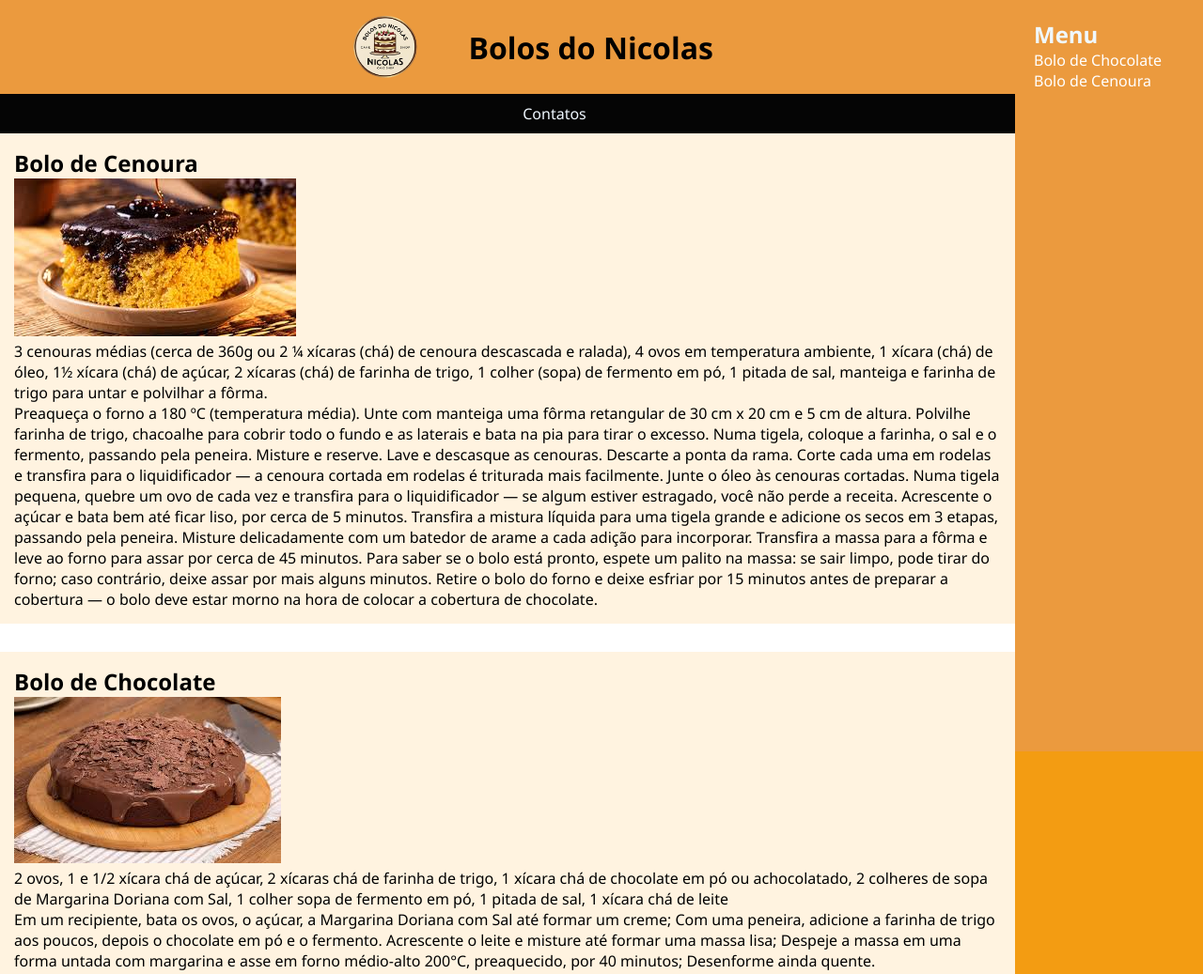
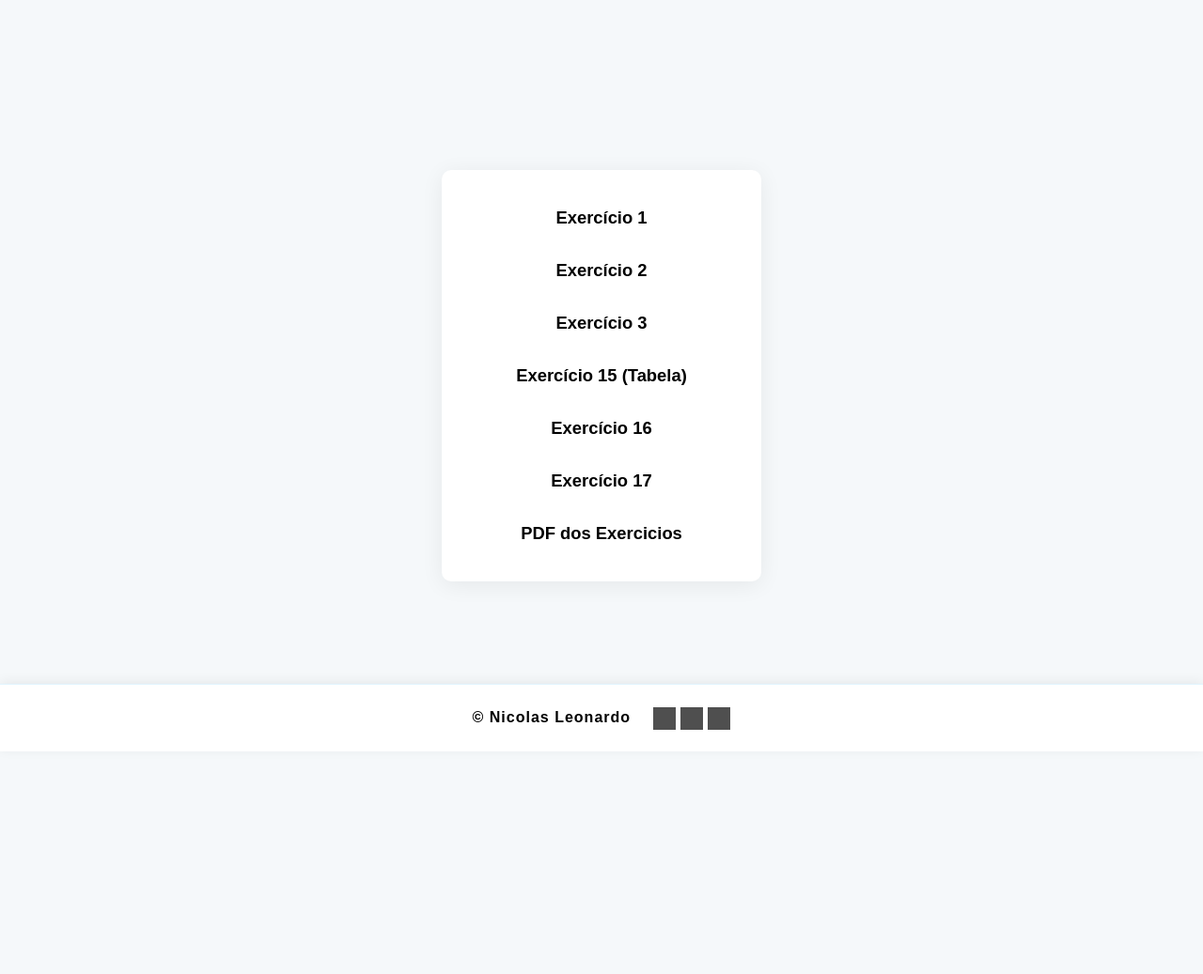
Before and after one commit to NicolasLeonardoo/Formularios, a plain HTML site: page index.html in a window 1280 px wide. Shown: the top 1037 px of the page at 94% size. After the commit the page ends 800 px from the top, so only its background shows below. Drawn offline with Linux system fonts and the light colour scheme; grey boxes are pictures that could not be loaded.

Commit message:
lista de exercicios

```diff
--- a/index.html
+++ b/index.html
@@ -4,70 +4,38 @@
 <head>
     <meta charset="UTF-8">
     <meta name="viewport" content="width=device-width, initial-scale=1.0">
-    <link rel="stylesheet" href="style/layout.css   ">
-    <link rel="shortcut icon" href="img/favicon-16x16.png" type="image/x-icon">
-    <title>Bolos do Nicolas</title>
+    <link rel="stylesheet" href="style/index.css">
+    <title>INDEX</title>
 
 </head>
 
 <body>
-    <!--EXERCICIO 17-->
-    <header>
-        <img id="logo" src="img/logo.png" alt="logo" height="100px">
-        <h1>Bolos do Nicolas</h1>
-    </header>
-    <nav> <a href="paginas/contato.html">Contatos</a></nav>
-    <main>
-        <section>
-            <article id="cenoura">
-                <h2>Bolo de Cenoura</h2>
-                <img src="img/cenoura.jfif">
-                <p>3 cenouras médias (cerca de 360g ou 2 ¼ xícaras (chá) de cenoura descascada e ralada), 4 ovos em
-                    temperatura ambiente, 1 xícara (chá) de óleo, 1½ xícara (chá) de açúcar, 2 xícaras (chá) de farinha
-                    de trigo, 1 colher (sopa) de fermento em pó, 1 pitada de sal, manteiga e farinha de trigo para untar
-                    e polvilhar a fôrma.</p>
-                <p>Preaqueça o forno a 180 ºC (temperatura média). Unte com manteiga uma fôrma retangular de 30 cm x 20
-                    cm e 5 cm de altura. Polvilhe farinha de trigo, chacoalhe para cobrir todo o fundo e as laterais e
-                    bata na pia para tirar o excesso.
-                    Numa tigela, coloque a farinha, o sal e o fermento, passando pela peneira. Misture e reserve.
-                    Lave e descasque as cenouras. Descarte a ponta da rama. Corte cada uma em rodelas e transfira para o
-                    liquidificador — a cenoura cortada em rodelas é triturada mais facilmente.
-                    Junte o óleo às cenouras cortadas. Numa tigela pequena, quebre um ovo de cada vez e transfira para o
-                    liquidificador — se algum estiver estragado, você não perde a receita. Acrescente o açúcar e bata
-                    bem até ficar liso, por cerca de 5 minutos.
-                    Transfira a mistura líquida para uma tigela grande e adicione os secos em 3 etapas, passando pela
-                    peneira. Misture delicadamente com um batedor de arame a cada adição para incorporar.
-                    Transfira a massa para a fôrma e leve ao forno para assar por cerca de 45 minutos. Para saber se o
-                    bolo está pronto, espete um palito na massa: se sair limpo, pode tirar do forno; caso contrário,
-                    deixe assar por mais alguns minutos.
-                    Retire o bolo do forno e deixe esfriar por 15 minutos antes de preparar a cobertura — o bolo deve
-                    estar morno na hora de colocar a cobertura de chocolate.</p>
-            </article>
-            <article id="chocolate">
-                <h2>Bolo de Chocolate</h2>
-                <img src="img/chocolate.jfif">
-                <p>2 ovos, 1 e 1/2 xícara chá de açúcar, 2 xícaras chá de farinha de trigo, 1 xícara chá de chocolate em
-                    pó ou achocolatado, 2 colheres de sopa de Margarina Doriana com Sal, 1 colher sopa de fermento em
-                    pó, 1 pitada de sal, 1 xícara chá de leite</p>
-                <p>Em um recipiente, bata os ovos, o açúcar, a Margarina Doriana com Sal até formar um creme;
-                    Com uma peneira, adicione a farinha de trigo aos poucos, depois o chocolate em pó e o fermento.
-                    Acrescente o leite e misture até formar uma massa lisa;
-                    Despeje a massa em uma forma untada com margarina e asse em forno médio-alto 200°C, preaquecido, por
-                    40 minutos;
-                    Desenforme ainda quente.</p>
-            </article>
-        </section>
 
-    </main>
-    <aside>
-        <h2>Menu</h2>
-        <ul>
-            <li><a href="#chocolate">Bolo de Chocolate</a></li>
-            <li><a href="#cenoura">Bolo de Cenoura</a></li>
-        </ul>
-    </aside>
+    <ul>
+        <li><a href="paginas/exercicio1.html">Exercício 1</a></li>
+        <li><a href="paginas/exercicio2.html">Exercício 2</a></li>
+        <li><a href="paginas/exercicio3.html">Exercício 3</a></li>
+        <li><a href="paginas/tabela.html">Exercício 15 (Tabela)</a></li>
+        <li><a href="paginas/exercicio16.html">Exercício 16</a></li>
+        <li><a href="paginas/exercico17.html">Exercício 17</a></li>
+        <li><a href="paginas/Lista de Formularios.pdf">PDF dos Exercicios</a></li>
+    </ul>
 
-    <footer> &copy; Todos os direitos reservados.</footer>
+    <footer>
+    &copy; Nicolas Leonardo
+    <span style="margin-left: 18px;">
+        <a href="https://instagram.com/nicolas.lls" target="_blank" title="Instagram" style="display:inline-block;vertical-align:middle;">
+            <img src="https://cdn.jsdelivr.net/gh/simple-icons/simple-icons/icons/instagram.svg" alt="Instagram" style="width:24px;height:24px;filter:grayscale(1) brightness(0.5);margin-bottom:-6px;">
+        </a>
+            <a href="https://linkedin.com/in/nicolas-leonardo-9b4124330" target="_blank" title="LinkedIn" style="display:inline-block;vertical-align:middle;">
+            <img src="https://cdn.jsdelivr.net/gh/simple-icons/simple-icons/icons/linkedin.svg" alt="LinkedIn" style="width:24px;height:24px;filter:grayscale(1) brightness(0.5);margin-bottom:-6px;">
+        </a>
+        <a href="https://github.com/NicolasLeonardoo" target="_blank" title="GitHub" style="display:inline-block;vertical-align:middle;">
+            <img src="https://cdn.jsdelivr.net/gh/simple-icons/simple-icons/icons/github.svg" alt="GitHub" style="width:24px;height:24px;filter:grayscale(1) brightness(0.5);margin-bottom:-6px;">
+        </a>
+
+    </span>
+</footer>
 </body>
 
 </html>
--- /dev/null
+++ b/style/index.css
@@ -0,0 +1,56 @@
+body {
+    min-height: 100vh;
+    margin: 0;
+    background: #f5f8fa;
+    display: flex;
+    justify-content: center;
+    align-items: center;
+    font-family: Arial, sans-serif;
+}
+
+ul {
+    list-style: none;
+    padding: 32px 40px;
+    background: #fff;
+    border-radius: 10px;
+    box-shadow: 0 4px 24px #0001;
+    display: flex;
+    flex-direction: column;
+    gap: 18px;
+    min-width: 260px;
+}
+
+li {
+    text-align: center;
+}
+
+a {
+    text-decoration: none;
+    color: #000000;
+    font-size: 1.15rem;
+    font-weight: bold;
+    padding: 8px 0;
+    border-radius: 5px;
+    transition: background 0.2s, color 0.2s;
+    display: block;
+}
+
+a:hover {
+    background: #9c9c9c;
+    color: #000000;
+}
+footer {
+    width: 100%;
+    position: fixed;
+    left: 0;
+    bottom: 0;
+    background: #fff;
+    color: #000000;
+    text-align: center;
+    padding: 16px 0;
+    font-size: 1rem;
+    font-weight: bold;
+    border-top: 1px solid #e0f4ff;
+    box-shadow: 0 -2px 12px #0001;
+    letter-spacing: 1px;
+}
```
Also changed, not shown: paginas/exercico17.html (added, +73 -0 lines), paginas/teste.html (deleted, +0 -19 lines), style/exercicio17.css (renamed from style/layout.css), 1 other file.
